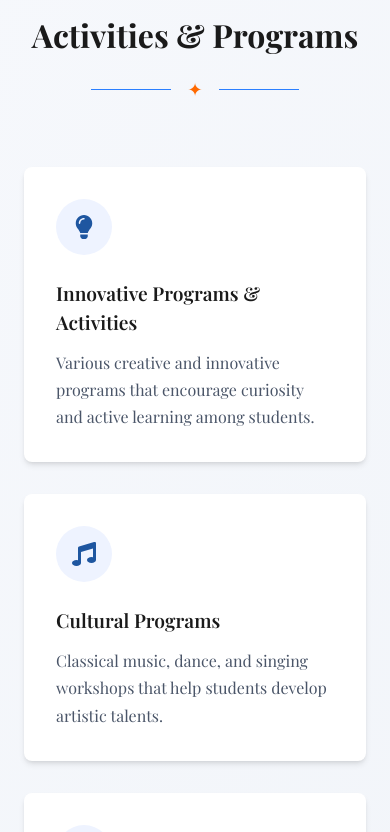
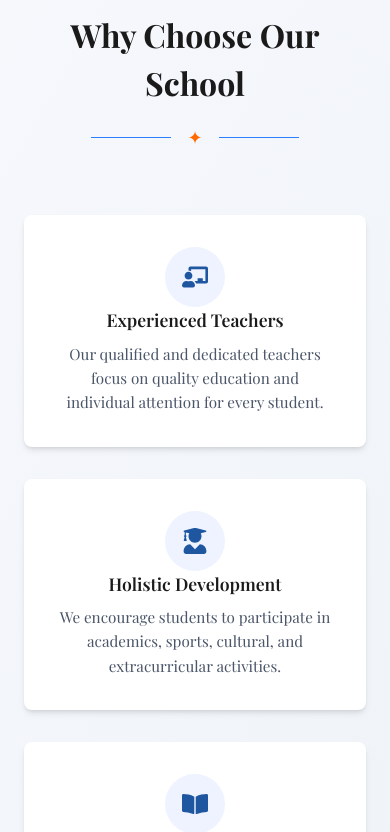
Before and after one commit to Pranav9555/balaghat-public-school, a React (Vite) app: page / in a window 390 px wide. Shown: the part 4480-5312 px from the top of the page. Built offline with nearby package versions, Linux system fonts and the light colour scheme.

Commit message:
remove achiements section & add whyChooseUs section

```diff
--- a/src/App.jsx
+++ b/src/App.jsx
@@ -1,7 +1,5 @@
 import "./App.css";
 import About from "./components/About";
-import Achievements from "./components/Achiements";
-import Activities from "./components/Activities";
 import Facilities from "./components/Facilities";
 import Footer from "./components/Footer";
 import Header from "./components/Header";
@@ -9,6 +7,7 @@ import Hero from "./components/Hero";
 import { FloatingWhatsApp } from "@digicroz/react-floating-whatsapp";
 import Location from "./components/Location";
 import Gallery from "./components/Gallery";
+import WhyChoose from "./components/WhyChoose";
 
 export default function App() {
   return (
@@ -16,7 +15,7 @@ export default function App() {
       <Header />
 
       <FloatingWhatsApp
-        phoneNumber="8888328365"
+        phoneNumber="9422932722"
         accountName="Balaghat Public School"
         avatar="/Balaghat_logo.jpeg"
         chatMessage="Welcome to Balaghat Public School"
@@ -27,8 +26,7 @@ export default function App() {
       <Hero />
       <About />
       <Facilities />
-      <Activities />
-      <Achievements />
+      <WhyChoose />
       <Gallery />
       <Location />
       <Footer />
--- a/src/components/Achiements.jsx
+++ /dev/null
@@ -1,167 +0,0 @@
-import { useState } from "react";
-import { FaTrophy, FaMedal } from "react-icons/fa";
-
-const students = [
-  { name: "Vijay Bapurao Lagad", marks: 108 },
-  { name: "Snigdha Annasaheb Rathod", marks: 96 },
-  { name: "Kalyani Kailas Shinde", marks: 90 },
-  { name: "Tejaswini Santosh Shelke", marks: 87 },
-  { name: "Akshar Umesh Tarfe", marks: 87 },
-  { name: "Rutuja Ashok Fartade", marks: 83 },
-  { name: "Pradnya Mahadev Sawant", marks: 82 },
-  { name: "Sarthak Hom Lagad", marks: 80 },
-  { name: "Sambhaji Shriram Shinde", marks: 84 },
-  { name: "Sanchita Kalyan Giram", marks: 76 },
-  { name: "Aditya Satyanarayan Aajbe", marks: 72 }
-];
-
-function Achievements() {
-  const [showAll, setShowAll] = useState(false);
-
-  const topStudents = students.slice(0, 3);
-  const remainingStudents = showAll ? students.slice(3) : [];
-
-  return (
-    <section
-      id="achievements"
-      className="py-24 px-6"
-      style={{
-        background: "linear-gradient(120deg,#ffffff 0%,#f6f8fc 100%)",
-      }}
-    >
-      <div className="max-w-7xl mx-auto">
-
-        {/* Title */}
-        <div className="text-center mb-16">
-          <h2
-            style={{
-              fontSize: "clamp(2rem,4vw,3rem)",
-              color: "#1a1a1a",
-              fontWeight: "700"
-            }}
-          >
-            Our Achievements
-          </h2>
-
-          <div className="flex justify-center items-center gap-4 mt-4">
-            <div className="w-20 h-px bg-blue-500" />
-            <span className="text-orange-500 text-lg">✦</span>
-            <div className="w-20 h-px bg-blue-500" />
-          </div>
-        </div>
-
-        {/* Achievement Highlight */}
-        <div className="bg-white p-10 rounded-xl shadow-lg mb-16 text-center">
-          <FaTrophy size={50} color="#ff7a00" className="mx-auto mb-4 animate-bounce" />
-
-          <h3
-            style={{
-              fontSize: "1.75rem",
-              color: "#1e56a0",
-              fontWeight: "600"
-            }}
-          >
-            NMMS Scholarship Examination
-          </h3>
-
-          <p
-            className="mt-4"
-            style={{
-              color: "#4a5568",
-              fontSize: "1.15rem",
-              lineHeight: "1.6"
-            }}
-          >
-            11 students from our school successfully passed the NMMS examination,
-            showcasing academic excellence and dedication.
-          </p>
-        </div>
-
-        {/* Top 3 Students */}
-        <div className="grid md:grid-cols-3 gap-6 mb-12">
-          {topStudents.map((student, index) => {
-
-            const medalColors = ["#FFD700", "#C0C0C0", "#CD7F32"];
-
-            return (
-              <div
-                key={index}
-                className=" p-6 rounded-xl shadow-xl transform transition hover:-translate-y-3 hover:shadow-2xl flex flex-col items-center"
-              >
-                <FaMedal size={36} color={medalColors[index]} className="mb-3" />
-
-                <h4
-                  style={{
-                    fontSize: "1.25rem",
-                    color: "#1a1a1a",
-                    fontWeight: "600",
-                    textAlign: "center"
-                  }}
-                >
-                  {student.name}
-                </h4>
-
-                <p
-                  style={{
-                    color: "#4a5568",
-                    fontSize: "1.05rem",
-                    marginTop: "0.5rem"
-                  }}
-                >
-                  Marks: {student.marks}
-                </p>
-              </div>
-            );
-          })}
-        </div>
-
-        {/* Remaining Students */}
-        {remainingStudents.length > 0 && (
-          <div className="grid md:grid-cols-2 lg:grid-cols-3 gap-6 mb-6">
-            {remainingStudents.map((student, index) => (
-              <div
-                key={index}
-                className="bg-white p-6 rounded-lg shadow-md hover:shadow-xl transition transform hover:-translate-y-2 flex items-center gap-4"
-              >
-                <FaMedal size={22} color="#ff7a00" />
-
-                <div>
-                  <h4
-                    style={{
-                      fontSize: "1rem",
-                      color: "#1a1a1a",
-                      fontWeight: "600"
-                    }}
-                  >
-                    {student.name}
-                  </h4>
-
-                  <p style={{ color: "#4a5568" }}>
-                    Marks: {student.marks}
-                  </p>
-                </div>
-              </div>
-            ))}
-          </div>
-        )}
-
-        {/* Button */}
-        <div className="text-center mt-8">
-          <button
-            onClick={() => setShowAll(!showAll)}
-            className="px-8 py-3 rounded-full font-semibold transition-all duration-300 hover:scale-105"
-            style={{
-              background: "#1e56a0",
-              color: "#fff"
-            }}
-          >
-            {showAll ? "Show Less" : "Show More"}
-          </button>
-        </div>
-
-      </div>
-    </section>
-  );
-}
-
-export default Achievements;
--- a/src/components/Footer.jsx
+++ b/src/components/Footer.jsx
@@ -111,7 +111,7 @@ function Footer() {
 
             <div className="flex items-center gap-3">
               <FaPhoneAlt />
-              <p>+91 8888328365</p>
+              <p>+91 9422932722</p>
             </div>
 
             <div className="flex items-center gap-3">
--- a/src/components/Header.jsx
+++ b/src/components/Header.jsx
@@ -4,7 +4,7 @@ import { MdMenu, MdClose } from "react-icons/md";
 function Header() {
   const [open, setOpen] = useState(false);
 
-  const links = ["About", "Facilities", "Activities", "Achievements", "Gallery", "Contact"];
+  const links = ["About", "Facilities", "Activities", "Gallery", "Contact"];
 
   return (
     <nav
--- a/src/components/Location.jsx
+++ b/src/components/Location.jsx
@@ -90,7 +90,7 @@ function Location() {
                     color: "#4a5568",
                   }}
                 >
-                  +91 8888328365
+                  +91 9422932722
                 </p>
               </div>
             </div>
--- /dev/null
+++ b/src/components/WhyChoose.jsx
@@ -0,0 +1,116 @@
+import { FaChalkboardTeacher, FaUserGraduate, FaBookOpen, FaShieldAlt } from "react-icons/fa";
+
+function WhyChoose() {
+
+  const features = [
+    {
+      icon: <FaChalkboardTeacher size={26} />,
+      title: "Experienced Teachers",
+      desc: "Our qualified and dedicated teachers focus on quality education and individual attention for every student."
+    },
+    {
+      icon: <FaUserGraduate size={26} />,
+      title: "Holistic Development",
+      desc: "We encourage students to participate in academics, sports, cultural, and extracurricular activities."
+    },
+    {
+      icon: <FaBookOpen size={26} />,
+      title: "Quality Education",
+      desc: "Our curriculum focuses on strong fundamentals, discipline, and overall intellectual growth."
+    },
+    {
+      icon: <FaShieldAlt size={26} />,
+      title: "Safe Environment",
+      desc: "We provide a secure and supportive learning environment where students feel safe and confident."
+    }
+  ];
+
+  return (
+    <section
+      id="whychoose"
+      className="py-24 px-6"
+      style={{
+        background: "linear-gradient(120deg,#f6f8fc 0%,#eef2f7 100%)"
+      }}
+    >
+      <div className="max-w-7xl mx-auto">
+
+        {/* Title */}
+        <div className="text-center mb-16">
+
+          <h2
+            style={{
+              fontSize: "clamp(2rem,4vw,3rem)",
+              fontWeight: "700",
+              color: "#1a1a1a"
+            }}
+          >
+            Why Choose Our School
+          </h2>
+
+          <div className="flex justify-center items-center gap-4 mt-4">
+            <div className="w-20 h-px bg-blue-500" />
+            <span className="text-orange-500 text-lg">✦</span>
+            <div className="w-20 h-px bg-blue-500" />
+          </div>
+
+        </div>
+
+        {/* Cards */}
+        <div className="grid sm:grid-cols-2 lg:grid-cols-4 gap-8">
+
+          {features.map((item, index) => (
+            <div
+              key={index}
+              className="bg-white p-8 rounded-lg shadow-md hover:shadow-xl transition duration-300 text-center"
+            >
+
+              {/* Icon */}
+              <div
+                className="flex items-center justify-center mb-4"
+                style={{
+                  width: "60px",
+                  height: "60px",
+                  margin: "0 auto",
+                  borderRadius: "50%",
+                  background: "#eef3ff",
+                  color: "#1e56a0"
+                }}
+              >
+                {item.icon}
+              </div>
+
+              {/* Title */}
+              <h4
+                style={{
+                  fontSize: "1.1rem",
+                  fontWeight: "600",
+                  marginBottom: "8px",
+                  color: "#1a1a1a"
+                }}
+              >
+                {item.title}
+              </h4>
+
+              {/* Description */}
+              <p
+                style={{
+                  fontSize: "0.95rem",
+                  color: "#4a5568",
+                  lineHeight: "1.6"
+                }}
+              >
+                {item.desc}
+              </p>
+
+            </div>
+          ))}
+
+        </div>
+
+      </div>
+    </section>
+  );
+}
+
+export default WhyChoose;
```
Also changed, not shown: public/balaghat_school.png, src/balaghat_school.png (deleted).
